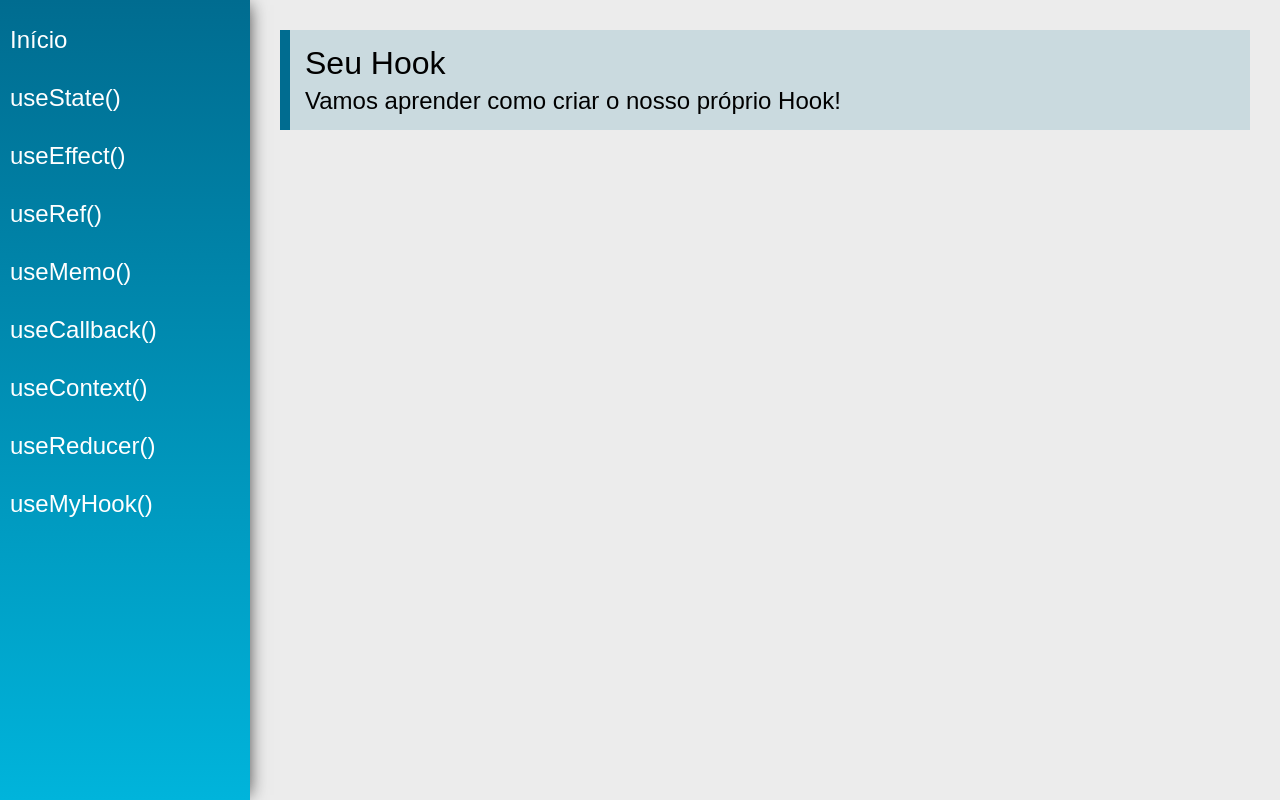
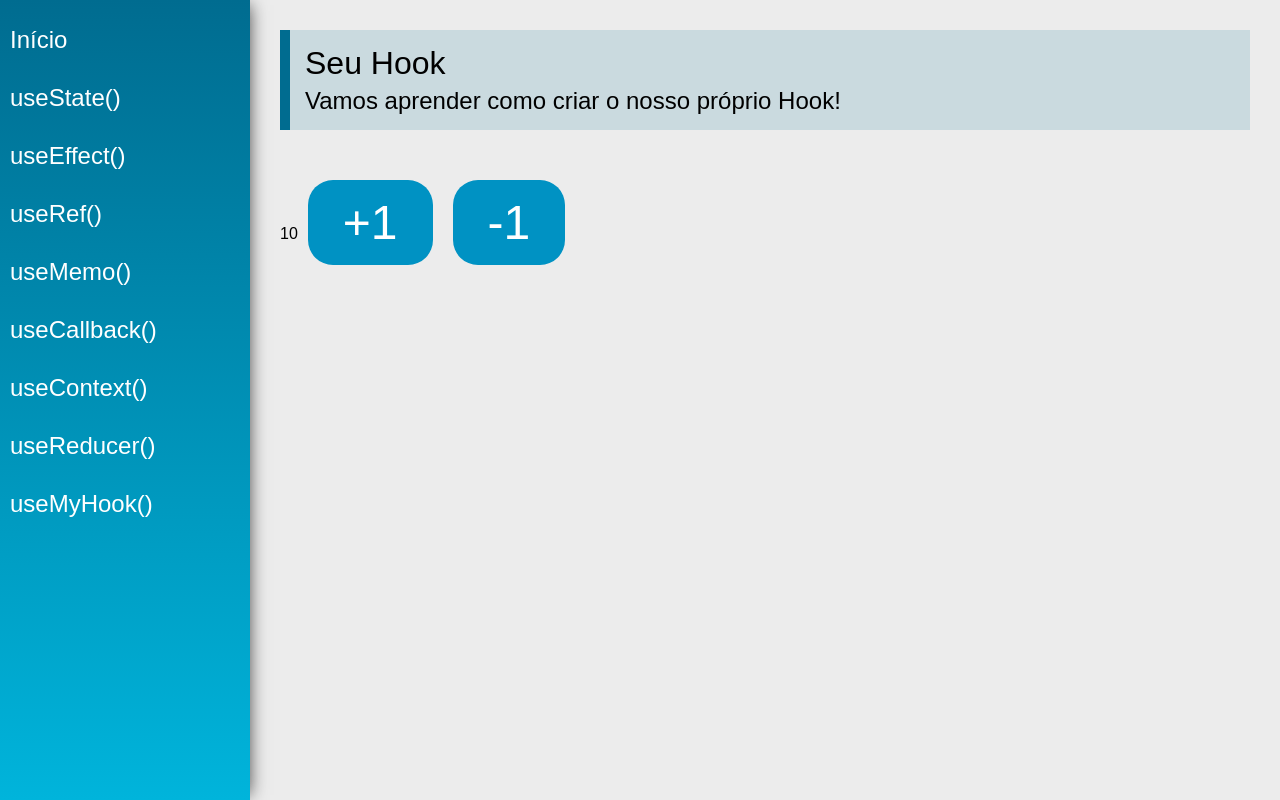
Before and after one commit to juancoutinhoflooxmongagua/Hooks, a React (Create React App) app: page /useCustom in a window 1280 px wide. Built offline with nearby package versions, Linux system fonts and the light colour scheme.

Commit message:
feat: finish UseCustom, with hooks

```diff
--- /dev/null
+++ b/src/hooks/useCounter.js
@@ -0,0 +1,15 @@
+import { useState } from "react";
+
+export const useCounter = initialValue => {
+    const [count, setCount] = useState(initialValue)
+
+    function inc() {
+        setCount(prevCount => prevCount + 1)
+    }
+
+    function dec() {
+        setCount(prevCount => prevCount - 1)
+    }
+
+    return [count, inc, dec]
+}
--- a/src/views/examples/UseCustom.jsx
+++ b/src/views/examples/UseCustom.jsx
@@ -1,13 +1,22 @@
 import React from 'react'
 import PageTitle from '../../components/layout/PageTitle'
+import { useCounter } from '../../hooks/useCounter'
 
-const UseRef = (props) => {
+const UseRef = () => {
+    const [count, inc, dec] = useCounter(10)  // Passando 10 como valor inicial
+
     return (
         <div className="UseCustom">
             <PageTitle
                 title="Seu Hook"
                 subtitle="Vamos aprender como criar o nosso próprio Hook!"
             />
+
+            <div>
+                <span>{count}</span>
+                <button className="btn" onClick={() => inc()}>+1</button>
+                <button className="btn" onClick={() => dec()}>-1</button>
+            </div>
         </div>
     )
 }
```
